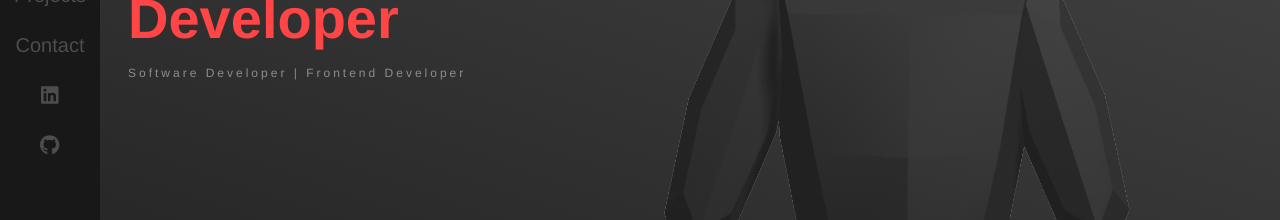
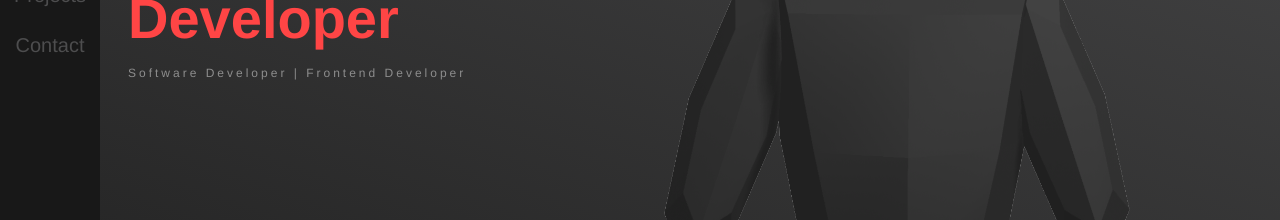
Before and after one commit to ChaseY03/Portfolio, a React (Create React App) app: page / in a window 1280 px wide. Shown: the part 430-650 px from the top of the page. Built offline with nearby package versions, Linux system fonts and the light colour scheme.

Commit message:
Fixed nav not toggling social links after close

```diff
--- a/src/components/Navbar.js
+++ b/src/components/Navbar.js
@@ -13,35 +13,39 @@ import {
 import {useState} from "react";
 const Navigation = () => {
     const [showNav, setShowNav] = useState(false)
-
+    const closeNav = () => {
+        setShowNav(!showNav);
+    };
     return (
         <div className={"nav-bar"}>
             <Link to={"/"} className={"logo"} onClick={() => setShowNav(false)}>
                 <img src={CLogo} alt="brand logo"/>
             </Link>
             <nav className={showNav ? 'mobile-show' : ''}>
-                <NavLink exact="true" to="/" activeclassname="active" onClick={() => setShowNav(false)}>Home</NavLink>
-                <NavLink to="/about" activeclassname="active" onClick={() => setShowNav(false)}>About</NavLink>
-                <NavLink to="/skills" activeclassname="active" onClick={() => setShowNav(false)}>Skills</NavLink>
-                <NavLink to="/projects" activeclassname="active" onClick={() => setShowNav(false)}>Projects</NavLink>
-                <NavLink to="/contact" activeclassname="active" onClick={() => setShowNav(false)}>Contact</NavLink>
-                <a onClick={() => setShowNav(false)} href="https://www.linkedin.com/in/chase-yang/" target="_blank" rel="noreferrer">
-                    <FontAwesomeIcon
-                        icon={faLinkedin}
-                        color="#4d4d4e"
-                        className="anchor-icon"/></a>
+                <NavLink exact="true" to="/" activeclassname="active" onClick={closeNav}>Home</NavLink>
+                <NavLink to="/about" activeclassname="active" onClick={closeNav}>About</NavLink>
+                <NavLink to="/skills" activeclassname="active" onClick={closeNav}>Skills</NavLink>
+                <NavLink to="/projects" activeclassname="active"onClick={closeNav}>Projects</NavLink>
+                <NavLink to="/contact" activeclassname="active" onClick={closeNav}>Contact</NavLink>
+                {showNav && (<>
+                    <a onClick={closeNav} href="https://www.linkedin.com/in/chase-yang/" target="_blank" rel="noreferrer">
+                        <FontAwesomeIcon
+                            icon={faLinkedin}
+                            color="#4d4d4e"
+                            className="anchor-icon"/></a>
+                    <a onClick={closeNav} href="https://github.com/ChaseY03" target="_blank" rel="noreferrer">
+                        <FontAwesomeIcon
+                            icon={faGithub}
+                            color="#4d4d4e"
+                            className="anchor-icon"/>
+                    </a></>)}
                 <FontAwesomeIcon
-                    onClick={() => setShowNav(false)}
+                    onClick={closeNav}
                     icon={faClose}
                     color="#c10005"
                     size="3x"
                     className='close-icon' />
-                <a onClick={() => setShowNav(false)} href="https://github.com/ChaseY03" target="_blank" rel="noreferrer">
-                    <FontAwesomeIcon
-                        icon={faGithub}
-                        color="#4d4d4e"
-                        className="anchor-icon"/>
-                </a>
+
             </nav>
             <ul>
                 <li>
```
